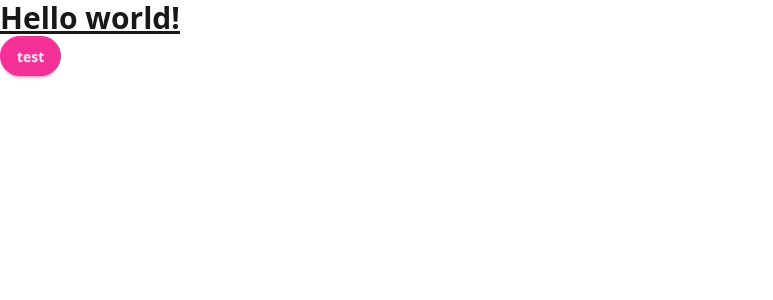
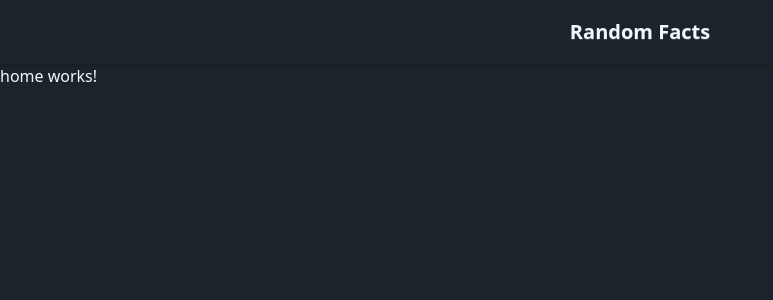
Before and after one commit to Maciej-Develop/RandomFacts, an Angular app in the folder random-facts-client/: page / in a window 1280 px wide. Shown: the top 300 px of the page, without its empty margins (0-773 px from the left). Built offline with nearby package versions, Linux system fonts and the light colour scheme.

Commit message:
home and header created + header html

```diff
--- a/random-facts-client/src/app/app.component.html
+++ b/random-facts-client/src/app/app.component.html
@@ -1,5 +1,4 @@
-<h1 class="text-3xl font-bold underline">
-  Hello world!
-</h1>
-
-<button class="btn btn-secondary rounded-full">test</button>
+<app-header></app-header>
+<main>
+  <app-home></app-home>
+</main>
--- a/random-facts-client/src/app/app.component.ts
+++ b/random-facts-client/src/app/app.component.ts
@@ -1,9 +1,11 @@
 import { Component } from '@angular/core';
 import { RouterOutlet } from '@angular/router';
+import { HomeComponent } from './home/home.component';
+import { HeaderComponent } from "./components/header/header.component";
 
 @Component({
   selector: 'app-root',
-  imports: [RouterOutlet],
+  imports: [RouterOutlet, HomeComponent, HeaderComponent],
   templateUrl: './app.component.html',
   styleUrl: './app.component.css'
 })
--- /dev/null
+++ b/random-facts-client/src/app/components/header/header.component.html
@@ -0,0 +1,9 @@
+<header>
+  <div class="navbar bg-base-100 shadow-md">
+    <div class="navbar-start"></div>
+    <div class="navbar-center">
+      <a href="" class="btn btn-ghost text-xl">Random Facts</a>
+    </div>
+    <div class="navbar-end"></div>
+  </div>
+</header>
--- /dev/null
+++ b/random-facts-client/src/app/home/home.component.html
@@ -0,0 +1 @@
+<p>home works!</p>
--- a/random-facts-client/src/styles.css
+++ b/random-facts-client/src/styles.css
@@ -1,3 +1,5 @@
 /* You can add global styles to this file, and also import other style files */
 @import "tailwindcss";
-@plugin "daisyui";
+@plugin "daisyui" {
+  themes: dark --default
+}
```
Also changed, not shown: random-facts-client/src/app/components/header/header.component.ts (added, +11 -0 lines), random-facts-client/src/app/home/home.component.ts (added, +11 -0 lines), random-facts-client/src/app/components/header/header.component.css (added), random-facts-client/src/app/home/home.component.css (added), 2 other files (tests, documents, lock files or other folders).
